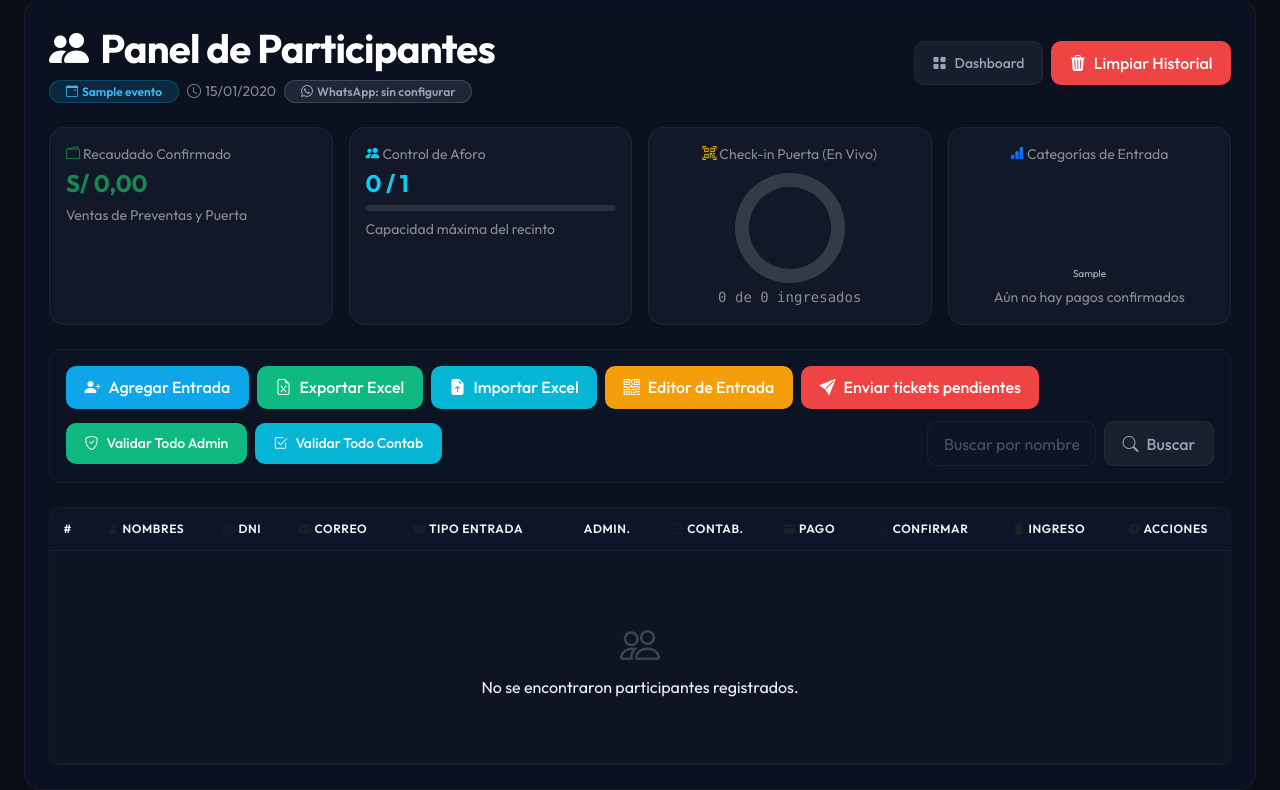
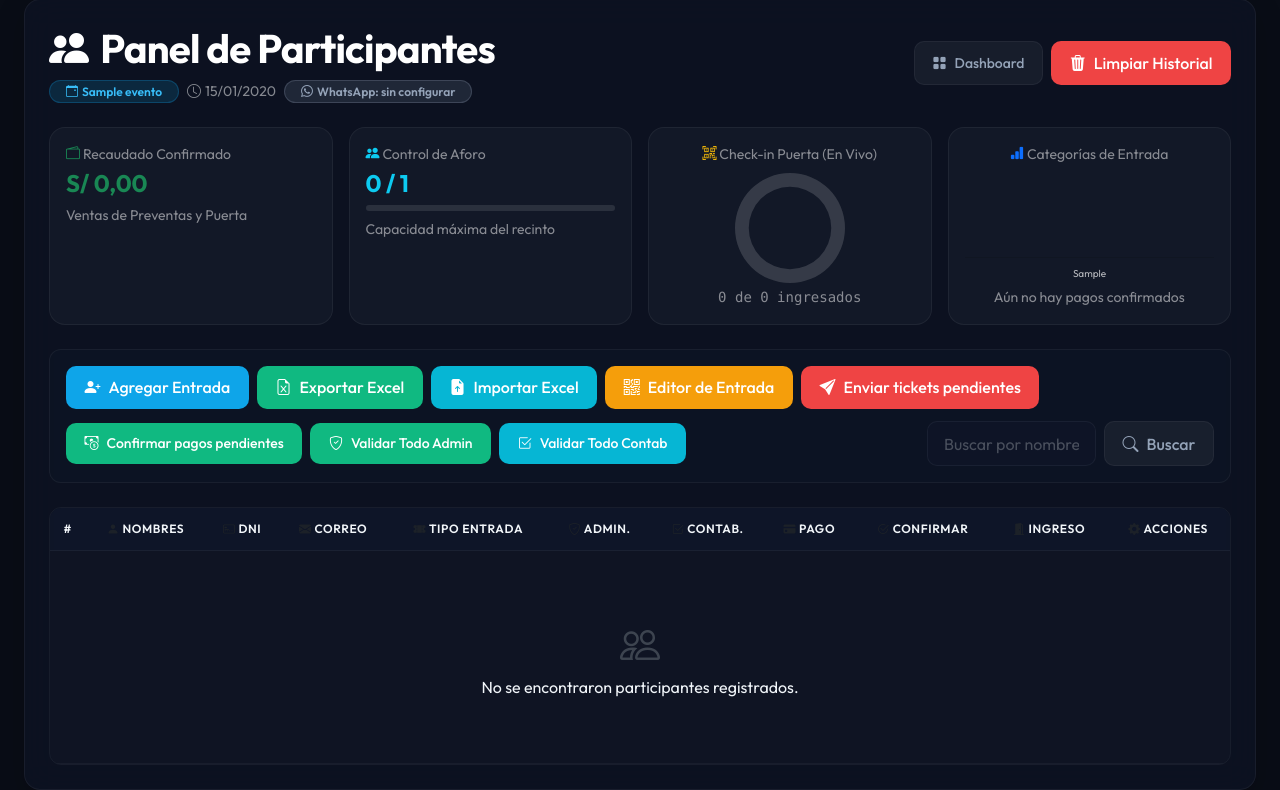
Before and after one commit to leonardoAndre7/proyecto_entradas_excel, a Django app: page /participantes/eventos/1/participantes/ in a window 1280 px wide. Shown: the part 102-892 px from the top of the page. Run offline with Django 5.2, Linux system fonts and the light colour scheme; a user stored in the database is signed in; data comes from the database, SQL or seed files in the repository; tables that the repository leaves empty hold one stand-in row (values such as "Sample post").

Commit message:
Boton para confirmar de una vez los pagos pendientes (respeta separaciones con saldo)
Co-Authored-By: Claude Sonnet 5.5 <noreply@anthropic.com>

```diff
--- a/webcliente/cliente/templates/cliente/lista.html
+++ b/webcliente/cliente/templates/cliente/lista.html
@@ -466,6 +466,12 @@
                 </div>
 
                 <div class="d-flex flex-wrap gap-2 mt-2 mt-md-0">
+                    <form method="post" action="{% url 'confirmar_pagos_masivo' evento_id=evento.id %}" class="d-inline" onsubmit="return confirm('¿Confirmar los pagos pendientes? Las separaciones con saldo NO se confirman y no se envía ninguna entrada.');">
+                        {% csrf_token %}
+                        <button type="submit" class="btn btn-success-glow btn-sm">
+                            <i class="bi bi-cash-coin"></i> Confirmar pagos pendientes
+                        </button>
+                    </form>
                     <form method="post" action="{% url 'check_admin_masivo' evento_id=evento.id %}" class="d-inline" onsubmit="return confirm('¿Estás seguro de marcar Administración como validado para TODOS los participantes?');">
                         {% csrf_token %}
                         <button type="submit" class="btn btn-success-glow btn-sm">
--- a/webcliente/cliente/urls.py
+++ b/webcliente/cliente/urls.py
@@ -31,6 +31,7 @@ urlpatterns = [
     path('eventos/<int:evento_id>/enviar-masivo/', views.enviar_masivo, name='enviar_masivo'),
     path('eventos/<int:evento_id>/enviar-siguiente/', views.enviar_siguiente_pendiente, name='enviar_siguiente_pendiente'),
 
+    path('eventos/<int:evento_id>/confirmar-pagos-masivo/', views.confirmar_pagos_masivo, name='confirmar_pagos_masivo'),
     path('eventos/<int:evento_id>/check-admin-masivo/', views.check_admin_masivo, name='check_admin_masivo'),
     path('eventos/<int:evento_id>/check-contabilidad-masivo/', views.check_contabilidad_masivo, name='check_contabilidad_masivo'),
     path('eventos/<int:evento_id>/confirmar-pago/<int:pk>/', views.confirmar_pago, name='confirmar_pago'),
--- a/webcliente/cliente/views.py
+++ b/webcliente/cliente/views.py
@@ -1158,6 +1158,29 @@ def confirmar_pago(request, evento_id, pk):
 
     enviar_entrada_participante(participante)
     messages.success(request, "✅ Pago confirmado y notificaciones (Correo / WhatsApp) despachadas.")
+    return redirect('participante_lista', evento_id=evento.id)
+
+
+@login_required(login_url='/participantes/login/')
+def confirmar_pagos_masivo(request, evento_id):
+    """Confirma de una vez los pagos pendientes. NO toca las separaciones con saldo ni envía nada
+    (el envío se hace con "Enviar tickets pendientes")."""
+    if request.method != 'POST':
+        return redirect('participante_lista', evento_id=evento_id)
+    evento = get_object_or_404(Evento, pk=evento_id)
+    pendientes = Participante.objects.filter(evento=evento, pago_confirmado=False)
+    confirmados = omitidos = 0
+    for p in pendientes:
+        if p.pagos.exists() and p.saldo_pendiente > 0:
+            omitidos += 1
+            continue
+        p.pago_confirmado = True
+        p.save(update_fields=['pago_confirmado'])
+        confirmados += 1
+    texto = f"✅ {confirmados} pago(s) confirmado(s)."
+    if omitidos:
+        texto += f" {omitidos} separación(es) con saldo pendiente se dejaron sin confirmar."
+    messages.success(request, texto)
     return redirect('participante_lista', evento_id=evento.id)
 
 
```
Also changed, not shown: webcliente/cliente/tests.py (+17 -0 lines).
